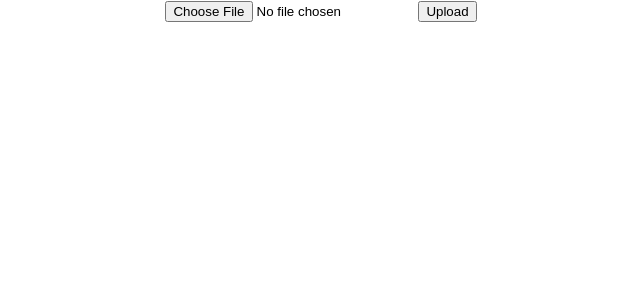
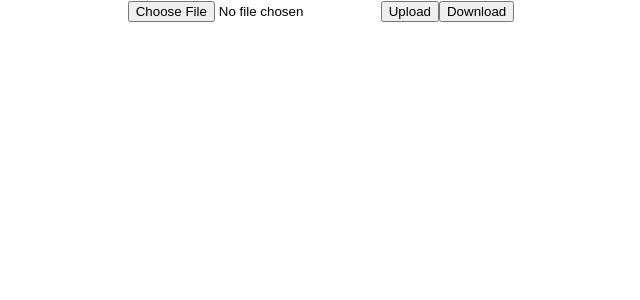
Before and after one commit to Decentralized-File-System/Final, a React (Create React App) app in the folder client/: page / in a window 1280 px wide. Shown: the top 300 px of the page, without its empty margins (319-959 px from the left). Built offline with nearby package versions, Linux system fonts and the light colour scheme.

Commit message:
Update File.tsx

```diff
--- a/client/src/components/File.tsx
+++ b/client/src/components/File.tsx
@@ -22,6 +22,8 @@ const File = () => {
     }
   };
 
+  const downloadHandler = async () => {};
+
   return (
     <div>
       <input
@@ -29,6 +31,7 @@ const File = () => {
         onChange={(e) => e.target.files && setFile(e.target.files[0])}
       />
       <button onClick={handleUpload}>Upload</button>
+      <button onClick={downloadHandler}>Download</button>
     </div>
   );
 };
```
